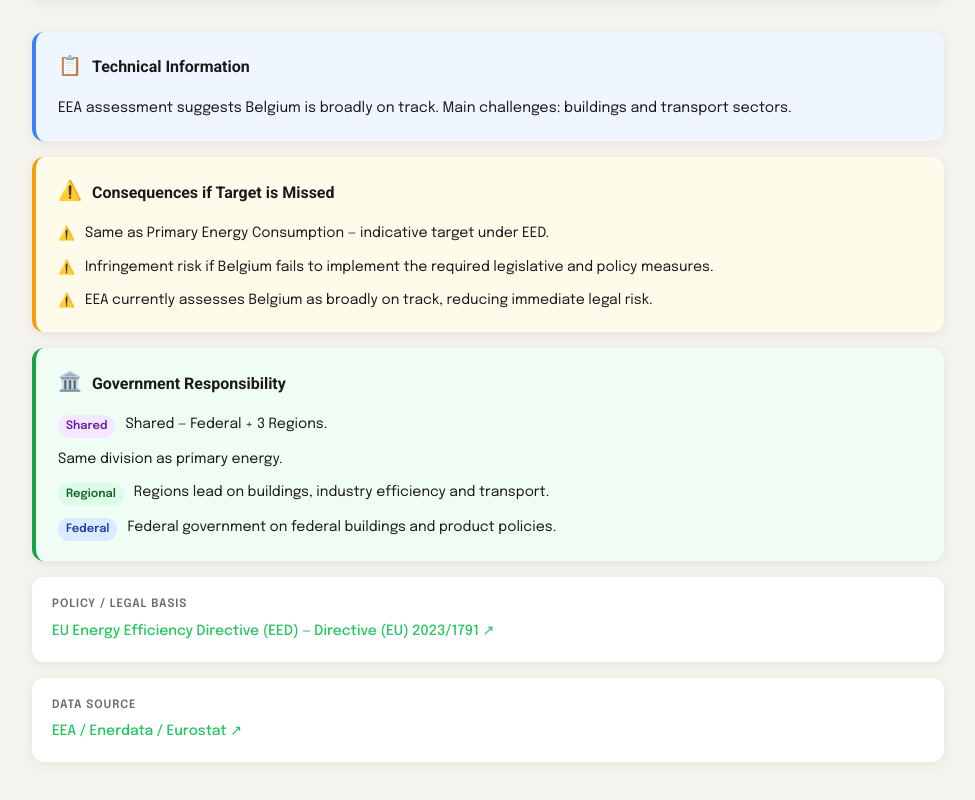
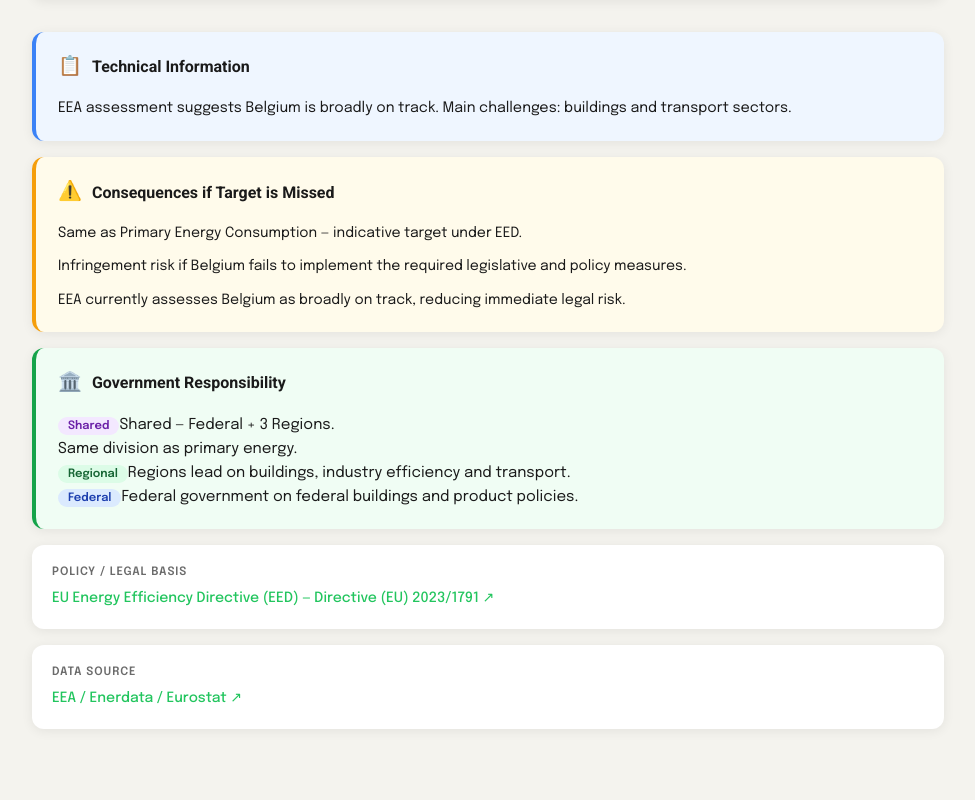
Before and after one commit to TjokMeuwissen/Belgium-Environment-Tracker, a Next.js app: page /climate-energy/final-energy-consumption in a window 1280 px wide. Shown: the part 854-1654 px from the top of the page, without its empty margins (152-1127 px from the left). Built offline with nearby package versions, Linux system fonts and the light colour scheme.

Commit message:
Add files via upload

```diff
--- a/app/globals.css
+++ b/app/globals.css
@@ -263,26 +263,31 @@ footer { background: #1a1a1a; color: #666; text-align: center; padding: 24px 32p
 
 .consequences-list {
   list-style: none;
-  padding: 0;
-  margin: 0;
-  display: flex;
-  flex-direction: column;
-  gap: 10px;
+  padding: 0; margin: 0;
+  display: flex; flex-direction: column; gap: 10px;
 }
 
 .consequences-item {
-  display: flex;
-  align-items: flex-start;
-  gap: 10px;
-  font-size: 0.88rem;
-  line-height: 1.65;
-  color: var(--text);
+  display: flex; align-items: flex-start; gap: 10px;
+  font-size: 0.88rem; line-height: 1.65; color: var(--text);
 }
 
-.consequences-item::before {
-  content: '⚠️';
+.consequences-sub-list {
+  list-style: none;
+  padding: 0; margin: 8px 0 0 0;
+  display: flex; flex-direction: column; gap: 6px;
+}
+
+.consequences-sub-item {
+  display: flex; align-items: flex-start; gap: 8px;
+  font-size: 0.85rem; line-height: 1.6; color: #4b5563;
+}
+
+.bullet-dot {
   flex-shrink: 0;
-  font-size: 0.85rem;
+  font-weight: 700;
+  color: #6b7280;
+  width: 12px;
   margin-top: 1px;
 }
 
@@ -295,33 +300,39 @@ footer { background: #1a1a1a; color: #666; text-align: center; padding: 24px 32p
   box-shadow: var(--shadow);
 }
 
-.responsibility-bullets {
-  display: flex;
-  flex-direction: column;
-  gap: 10px;
+.responsibility-groups {
+  display: flex; flex-direction: column; gap: 16px;
 }
 
-.responsibility-item {
-  display: flex;
+.responsibility-group {
+  display: grid;
+  grid-template-columns: 80px 1fr;
+  gap: 12px;
   align-items: flex-start;
-  gap: 10px;
-  font-size: 0.88rem;
-  line-height: 1.65;
-  color: var(--text);
 }
 
 .responsibility-tag {
   flex-shrink: 0;
-  padding: 2px 8px;
+  padding: 3px 10px;
   border-radius: 999px;
   font-size: 0.72rem;
   font-weight: 700;
+  white-space: nowrap;
+  text-align: center;
   margin-top: 2px;
-  white-space: nowrap;
 }
 
 .tag-federal  { background: #dbeafe; color: #1e40af; }
 .tag-regional { background: #dcfce7; color: #166534; }
 .tag-shared   { background: #f3e8ff; color: #6b21a8; }
 
-.responsibility-text { flex: 1; }
+.responsibility-list {
+  list-style: none;
+  padding: 0; margin: 0;
+  display: flex; flex-direction: column; gap: 7px;
+}
+
+.responsibility-list-item {
+  display: flex; align-items: flex-start; gap: 8px;
+  font-size: 0.88rem; line-height: 1.65; color: var(--text);
+}
```
